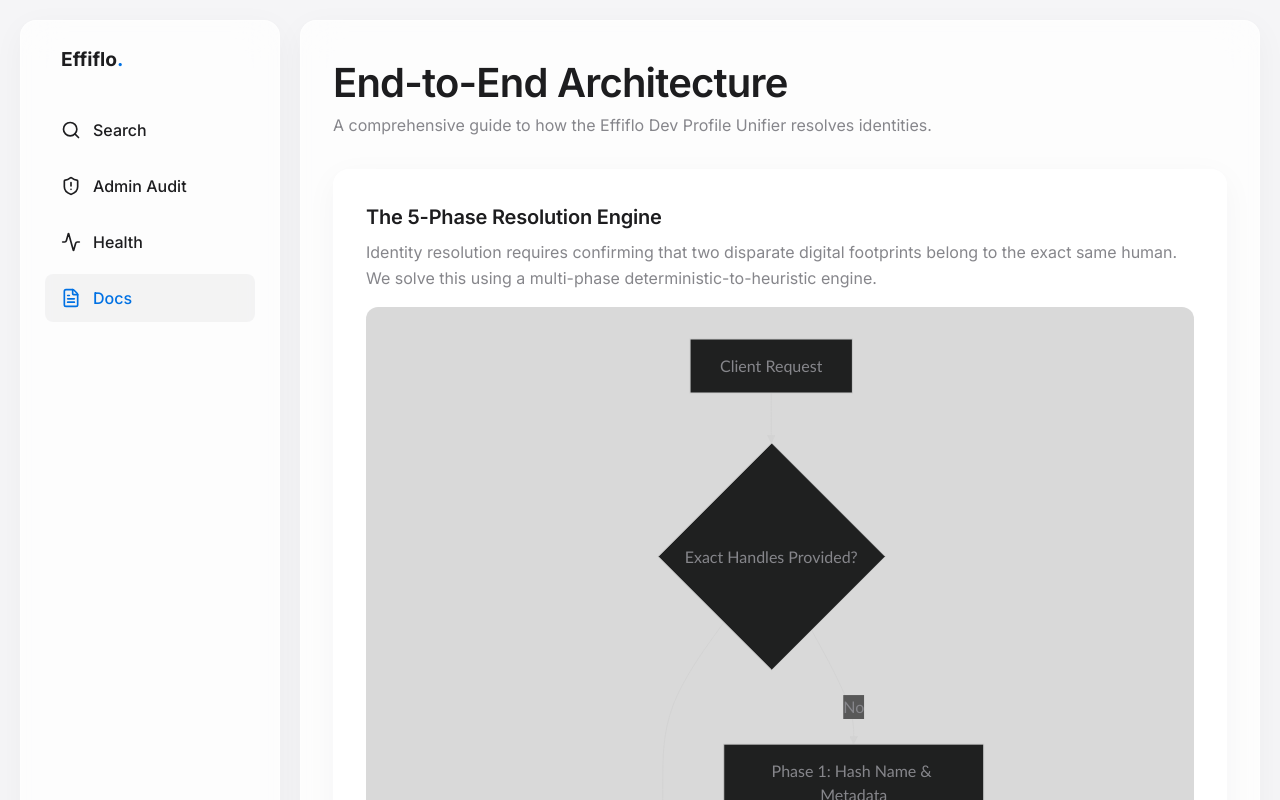
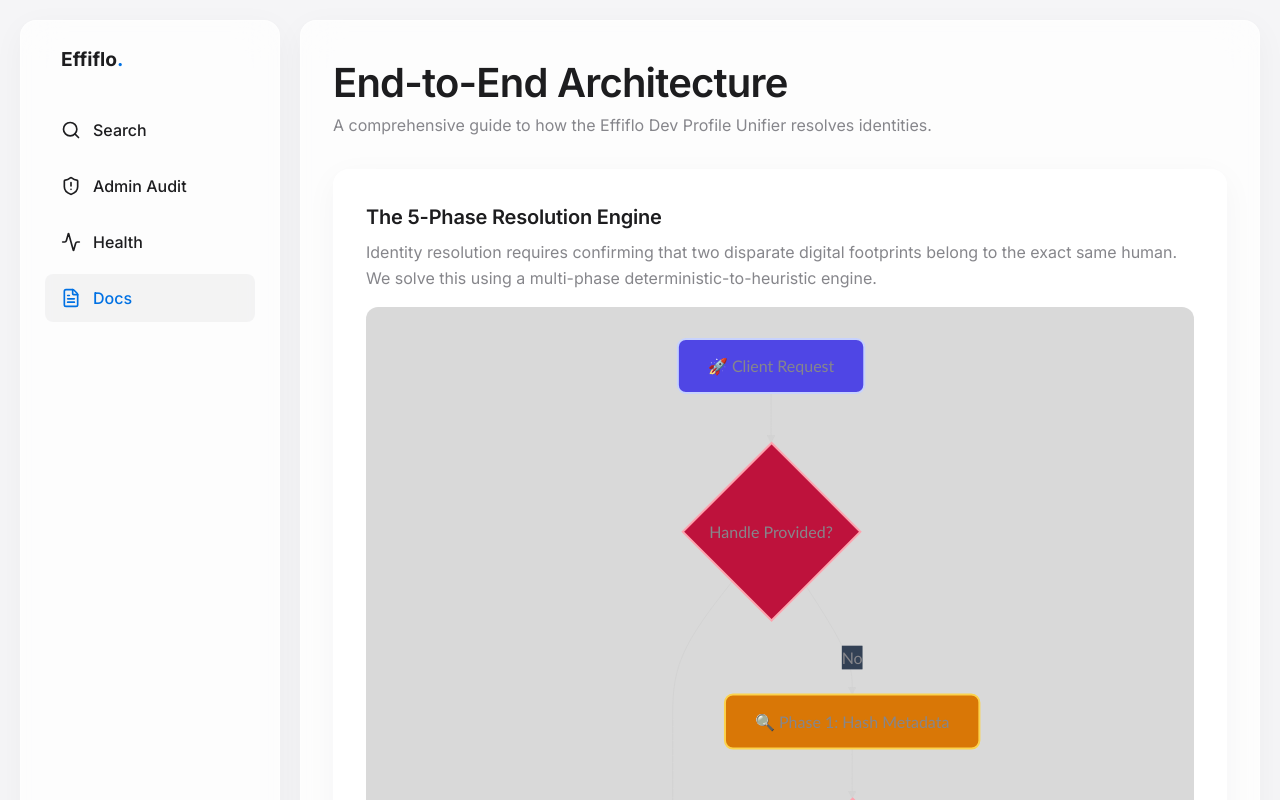
Before and after one commit to Niteshkrjhag/Dev-Profile-Unifier, a React app in the folder frontend/: page /docs in a window 1280 px wide. Shown: the top 800 px of the page. Built offline with nearby package versions, Linux system fonts and the light colour scheme; the HTML template or start-up script is replaced by a standard one.

Commit message:
style: Fix Mermaid diagram syntax and add rich styling/emojis

```diff
--- a/frontend/src/tabs/DocsTab.jsx
+++ b/frontend/src/tabs/DocsTab.jsx
@@ -27,36 +27,46 @@ function MermaidDiagram({ chart }) {
 
 export default function DocsTab() {
   const diagram = `
+    %%{init: {'theme': 'dark', 'themeVariables': { 'primaryColor': '#1e293b', 'edgeLabelBackground': '#334155'}}}%%
     graph TD
-      A[Client Request] --> B{Exact Handles Provided?}
-      B -- Yes --> C[Phase 0: DB Cache Check]
+      classDef default fill:#1e293b,stroke:#475569,stroke-width:2px,color:#f8fafc,rx:8px;
+      classDef start fill:#4f46e5,stroke:#c7d2fe,stroke-width:2px,color:#fff,rx:8px;
+      classDef phase0 fill:#059669,stroke:#6ee7b7,stroke-width:2px,color:#fff,rx:8px;
+      classDef phase1 fill:#d97706,stroke:#fcd34d,stroke-width:2px,color:#fff,rx:8px;
+      classDef phase2 fill:#2563eb,stroke:#93c5fd,stroke-width:2px,color:#fff,rx:8px;
+      classDef phase3 fill:#9333ea,stroke:#d8b4fe,stroke-width:2px,color:#fff,rx:8px;
+      classDef phase4 fill:#0891b2,stroke:#67e8f9,stroke-width:2px,color:#fff,rx:8px;
+      classDef decision fill:#be123c,stroke:#fda4af,stroke-width:2px,color:#fff;
 
-      B -- No --> D1[Phase 1: Hash Name & Metadata]
-      D1 --> D2{Exists in Cache?}
-      D2 -- Yes --> E[Return Cached Choices]
-      D2 -- No --> D3[Fetch APIs & Rank Matches]
+      A[🚀 Client Request]:::start --> B{Handle Provided?}:::decision
+      B -- Yes --> C[⚡ Phase 0: DB Cache Check]:::phase0
+
+      B -- No --> D1[🔍 Phase 1: Hash Metadata]:::phase1
+      D1 --> D2{In Cache?}:::decision
+      D2 -- Yes --> E[📂 Return Cached Choices]:::phase1
+      D2 -- No --> D3[🌐 Fetch APIs & Rank]:::phase1
       D3 --> E
-      E --> F[User Selects Match]
+      E --> F[👤 User Selects Match]:::start
       F --> C
 
-      C --> G{Exists in DB?}
-      G -- Yes --> H[Return Instant Profile]
-      G -- No --> I[Phase 2: Graph Crawler]
+      C --> G{In DB?}:::decision
+      G -- Yes --> H[✅ Return Profile]:::start
+      G -- No --> I[🕷️ Phase 2: Graph Crawler]:::phase2
 
-      I --> J[Fetch Profiles]
-      J --> K[Parse Bio for Links]
-      K --> L{New Links?}
+      I --> J[📥 Fetch Profiles]:::phase2
+      J --> K[🧬 Parse Bio Links]:::phase2
+      K --> L{New Links?}:::decision
       L -- Yes --> J
 
-      L -- No --> M[Phase 3: Fallback Search]
-      M --> N{Missing Platforms?}
+      L -- No --> M[🚨 Phase 3: Fallback Search]:::phase3
+      M --> N{Missing?}:::decision
 
-      N -- Yes --> O[Gemini Tiebreaker]
-      O -->|> 0.85| Q[Auto-Merge]
-      O -->|> 0.50| R[Pending Audit]
-      O -->|< 0.50| S[Rejected]
+      N -- Yes --> O[🤖 Gemini Tiebreaker]:::phase3
+      O -- "Score > 0.85" --> Q[✨ Auto-Merge]:::phase3
+      O -- "Score > 0.50" --> R[👀 Pending Audit]:::phase3
+      O -- "Score < 0.50" --> S[❌ Rejected]:::phase3
 
-      N -- No --> T[Phase 4: LLM Summary]
+      N -- No --> T[📝 Phase 4: LLM Summary]:::phase4
       Q --> T
       T --> H
   `;
```
